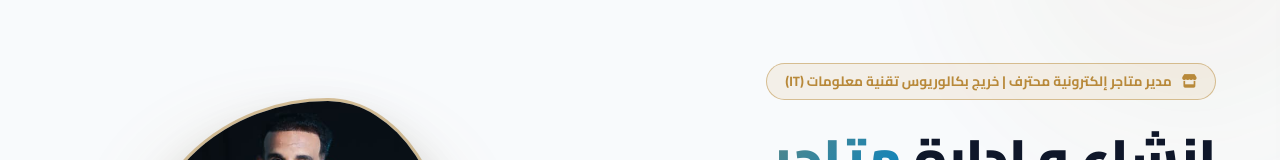
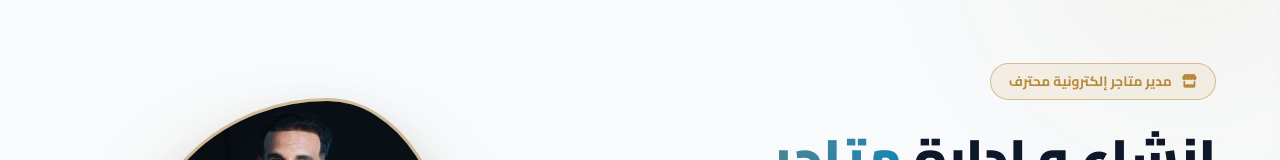
Before and after one commit to Osamah-Gamal/Hussein, a plain HTML site: page index.html in a window 1280 px wide. Shown: the part 184-344 px from the top of the page. Drawn offline with nearby package versions, Linux system fonts and the light colour scheme.

Commit message:
push v.3.2026-11-23

```diff
--- a/index.html
+++ b/index.html
@@ -121,7 +121,7 @@
 <section class="hero" id="home">
     <div class="container hero-layout">
         <div data-aos="fade-up">
-            <div class="hero-badge"><i class="fa-solid fa-store"></i> <span id="heroBadgeText">مدير متاجر إلكترونية محترف | خريج بكالوريوس تقنية معلومات (IT)</span></div>
+            <div class="hero-badge"><i class="fa-solid fa-store"></i> <span id="heroBadgeText">مدير متاجر إلكترونية محترف</span></div>
             <h1 class="hero-title" id="heroMainTitle">إنشاء و إدارة <span>متاجر إلكترونية</span> احترافية</h1>
             <p class="hero-desc" id="heroDescText">إنشاء وإدارة وإشراف على المتاجر الإلكترونية بخبرة عالية، من إدارة المنتجات إلى تحسين المبيعات ورضا العملاء، لتحقيق أعلى مستويات النجاح والربحية.</p>
             <a href="#contact" class="btn btn-primary" id="heroBtnText"><span>تواصل معي</span> <i class="fa-solid fa-arrow-left"></i></a>
@@ -177,7 +177,7 @@
         <div class="philosophy-container">
             <p id="philosophyText">"إنشاء وإدارة المتاجر الإلكترونية ليست مجرد رفع منتجات، إنها فن تحقيق التوازن بين تجربة العميل، جودة الخدمة، وتحقيق الأرباح المستدامة من خلال استراتيجيات مدروسة."</p>
             <div class="philosophy-sign">
-                <strong id="phName">م.حسين الحضرمي</strong> <span id="phTitle">| مدير متاجر إلكترونية محترف</span>
+                <strong id="phName">م.حسين الحضرمي</strong> <span id="phTitle">| مدير متاجر إلكترونية محترف | خريج بكالوريوس تقنية معلومات (IT)</span>
             </div>
         </div>
     </div>
--- a/script.js
+++ b/script.js
@@ -167,7 +167,7 @@ function updateContent() {
         navPhilosophy: isAr ? "رؤيتي" : "My Vision",
         navContact: isAr ? "التواصل" : "Contact",
         sideFooterText: isAr ? "إدارة احترافية للمتاجر الإلكترونية" : "Professional E-commerce Management",
-        heroBadgeText: isAr ? "مدير متاجر إلكترونية محترف | خريج بكالوريوس تقنية معلومات (IT)" : "Professional E-commerce Manager | BSc in Information Technology (IT)",
+        heroBadgeText: isAr ? "مدير متاجر إلكترونية محترف" : "Professional E-commerce Manager",
         heroMainTitle: isAr ? "إنشاء و إدارة <span>متاجر إلكترونية</span> احترافية" : "Creating & Managing Professional <span>E-commerce</span> Stores",
         heroDescText: isAr ? "إنشاء وإدارة وإشراف على المتاجر الإلكترونية بخبرة عالية، من إدارة المنتجات إلى تحسين المبيعات ورضا العملاء." : "Creating, managing, and supervising e-commerce stores with high expertise, from product management to sales optimization.",
         heroBtnText: isAr ? "تواصل معي" : "Contact Me",
@@ -182,7 +182,7 @@ function updateContent() {
         platformsTitle: isAr ? "المنصات التي أعمل عليها" : "Platforms I Work With",
         philosophyText: isAr ? '"إنشاء وإدارة المتاجر الإلكترونية ليست مجرد رفع منتجات، إنها فن تحقيق التوازن بين تجربة العميل، جودة الخدمة، وتحقيق الأرباح المستدامة."' : '"Creating and managing e-commerce stores is not just about uploading products, it\'s the art of balancing customer experience, service quality, and sustainable profits."',
         phName: isAr ? "م.حسين الحضرمي" : "Eng. Hussein Al-Hadhrami",
-        phTitle: isAr ? "| مدير متاجر إلكترونية محترف" : "| Professional E-commerce Manager",
+        phTitle: isAr ? "| مدير متاجر إلكترونية محترف | خريج بكالوريوس تقنية معلومات (IT)" : "| Professional E-commerce Manager | BSc in Information Technology (IT)",
         contactTitle: isAr ? "لنبدأ مشروعك القادم" : "Start Your Next Project",
         contactDesc: isAr ? "تواصل معي الآن لإدارة متجرك الإلكتروني باحترافية." : "Contact me now to manage your e-commerce store professionally.",
         phoneLabel: isAr ? "واتساب" : "WhatsApp",
```
